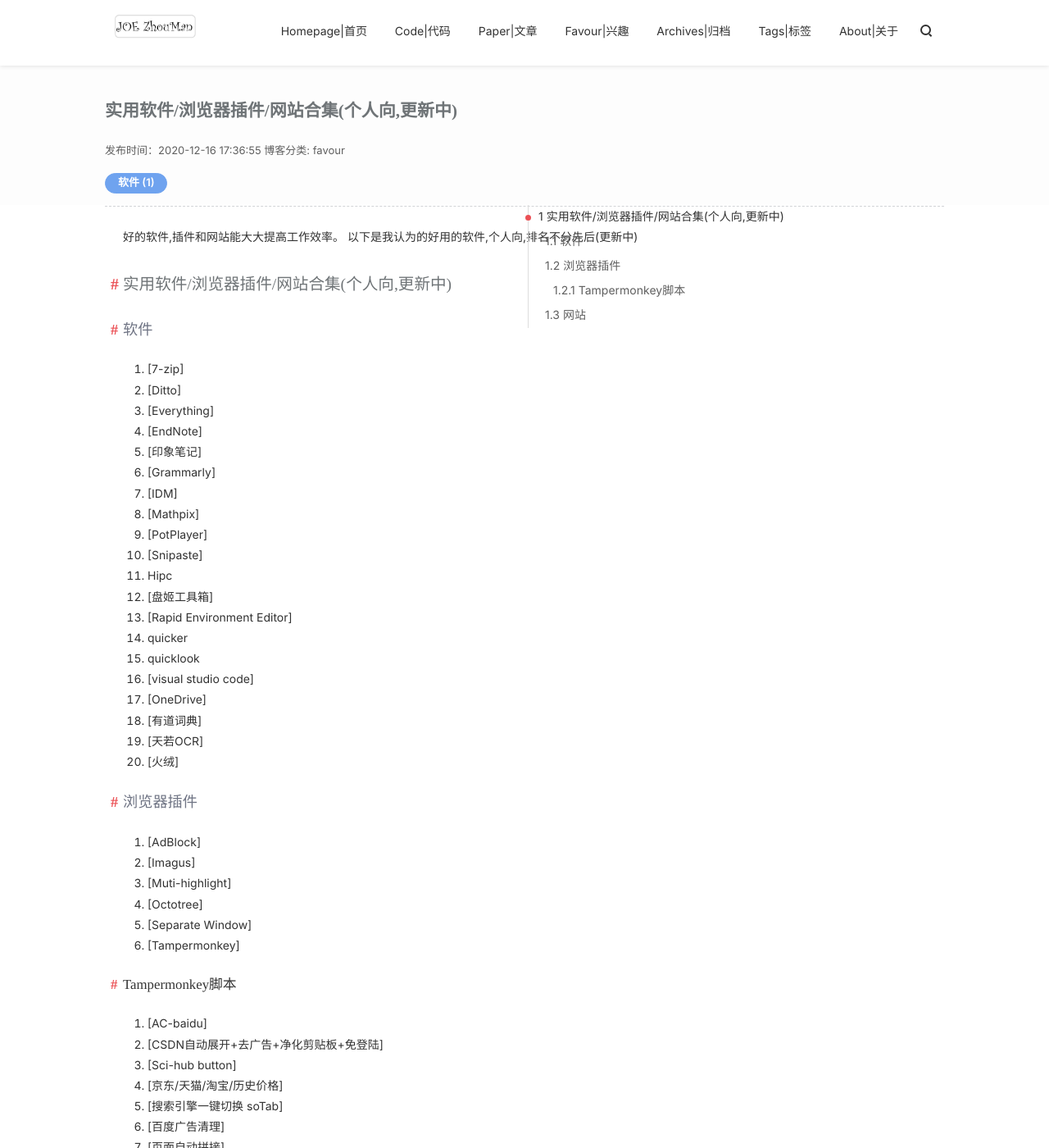
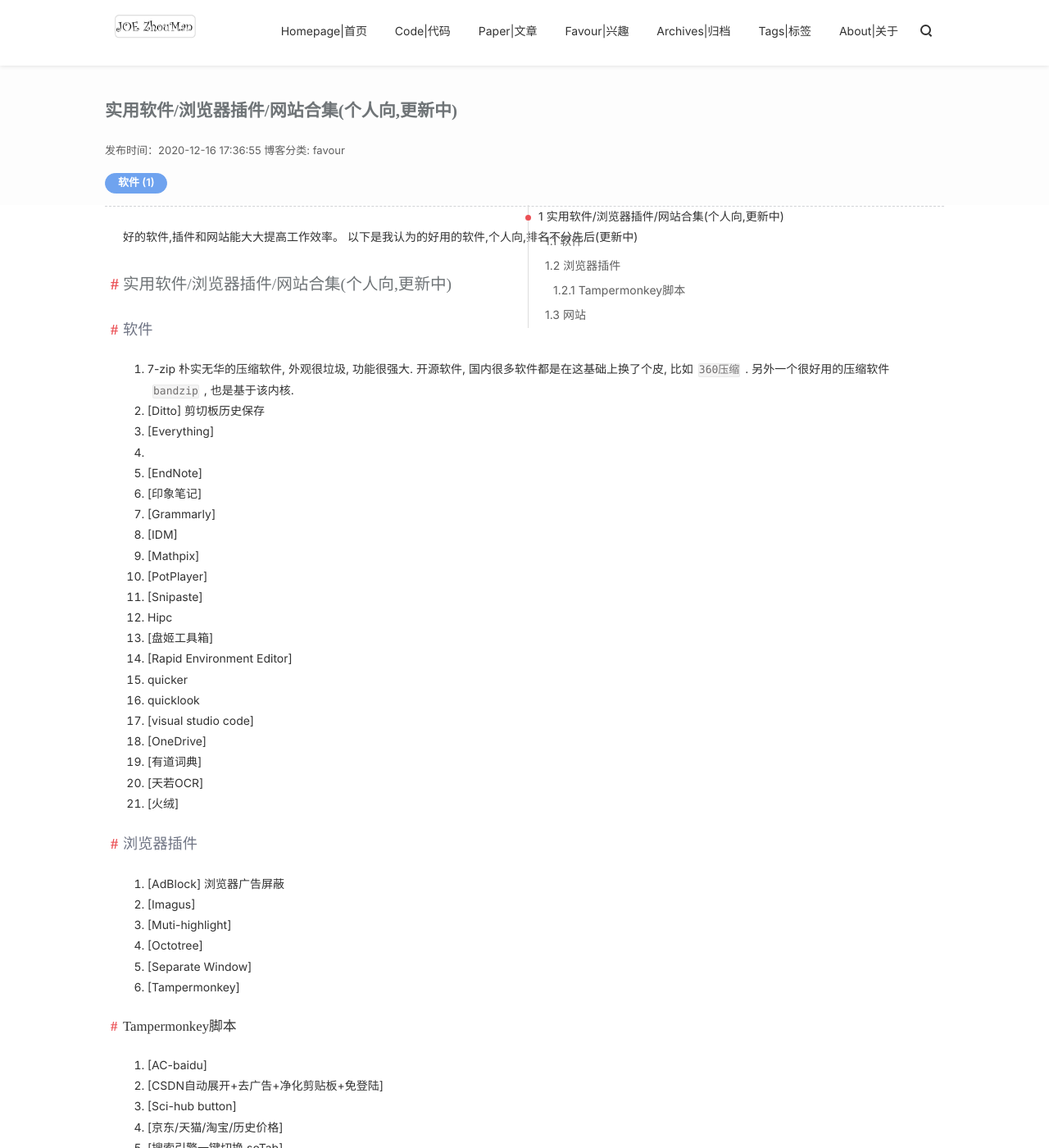
Before and after one commit to Joe-zhouman/joe_zm.blog.github.io, a Jekyll site: the page built from _posts/TalkAbout/2020-12-16-ToolList.md, in a window 1280 px wide and 1400 px high. Shown: the whole window at 82% size. Built offline with Jekyll 4.4.1, drawn with Linux system fonts in a browser that asks for light colours; nearby versions of some CDN libraries.

Commit message:
update-ToolList

```diff
--- a/_posts/TalkAbout/2020-12-16-ToolList.md
+++ b/_posts/TalkAbout/2020-12-16-ToolList.md
@@ -15,30 +15,36 @@ code: true
 
 ## 软件
 
-1. [7-zip]
+1. [7-zip](https://www.7-zip.org/)
+   朴实无华的压缩软件, 外观很垃圾, 功能很强大.
+   开源软件, 国内很多软件都是在这基础上换了个皮, 比如`360压缩`.
+   另外一个很好用的压缩软件`bandzip`, 也是基于该内核.
 2. [Ditto]
+   剪切板历史保存
 3. [Everything]
-4. [EndNote]
-5. [印象笔记]
-6. [Grammarly]
-7. [IDM]
-8. [Mathpix]
-9. [PotPlayer]
-10. [Snipaste]
-11. [Hipc](https://hipc.cn/)
-12. [盘姬工具箱]
-13. [Rapid Environment Editor]
-14. [quicker](https://getquicker.net/)
-15. [quicklook](https://github.com/QL-Win/QuickLook)
-16. [visual studio code]
-17. [OneDrive]
-18. [有道词典]
-19. [天若OCR]
-20. [火绒]
+4.
+5. [EndNote]
+6. [印象笔记]
+7. [Grammarly]
+8. [IDM]
+9. [Mathpix]
+10. [PotPlayer]
+11. [Snipaste]
+12. [Hipc](https://hipc.cn/)
+13. [盘姬工具箱]
+14. [Rapid Environment Editor]
+15. [quicker](https://getquicker.net/)
+16. [quicklook](https://github.com/QL-Win/QuickLook)
+17. [visual studio code]
+18. [OneDrive]
+19. [有道词典]
+20. [天若OCR]
+21. [火绒]
 
 ## 浏览器插件
 
 1. [AdBlock]
+   浏览器广告屏蔽
 2. [Imagus]
 3. [Muti-highlight]
 4. [Octotree]
```
Also changed, not shown: 1 other file.
